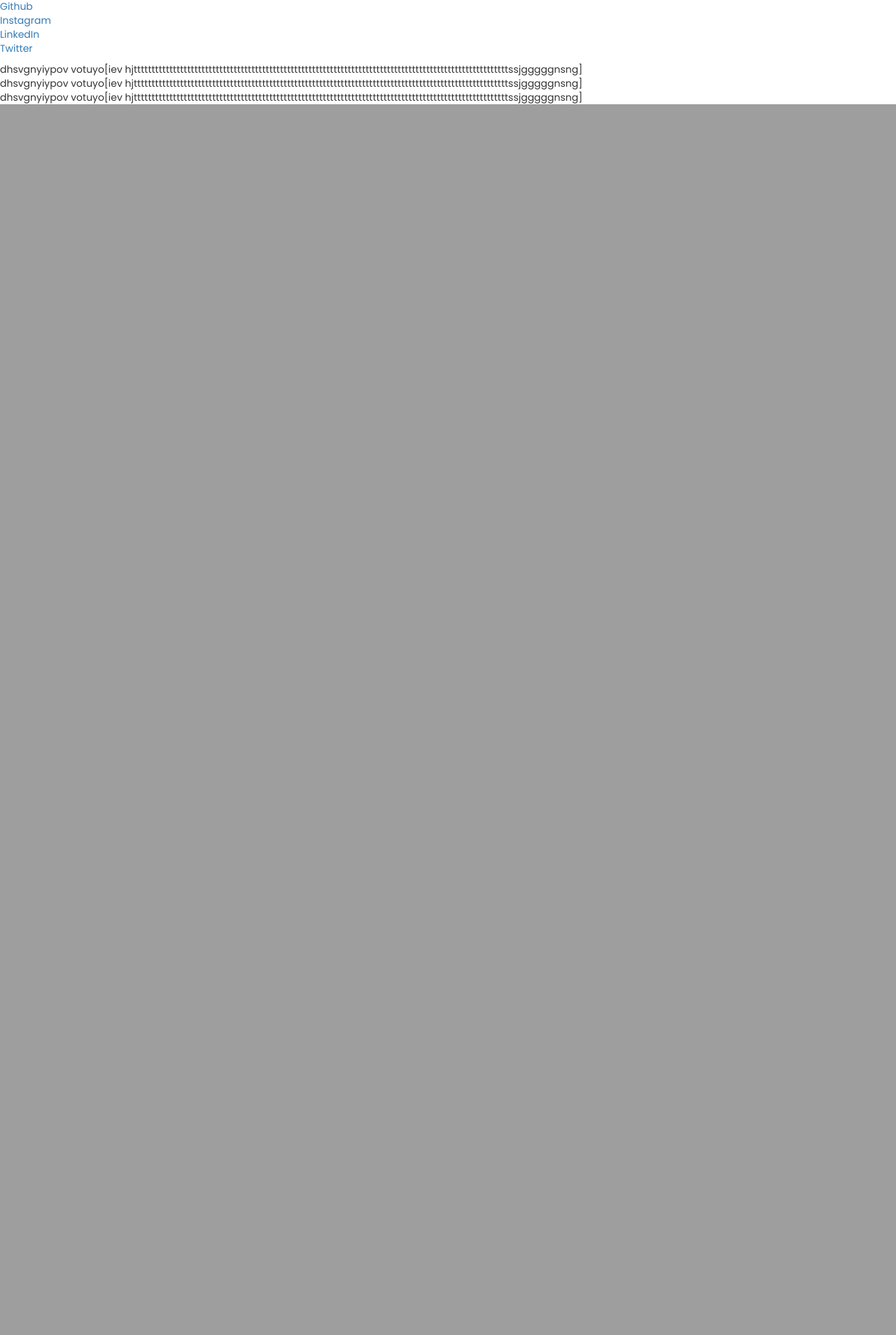
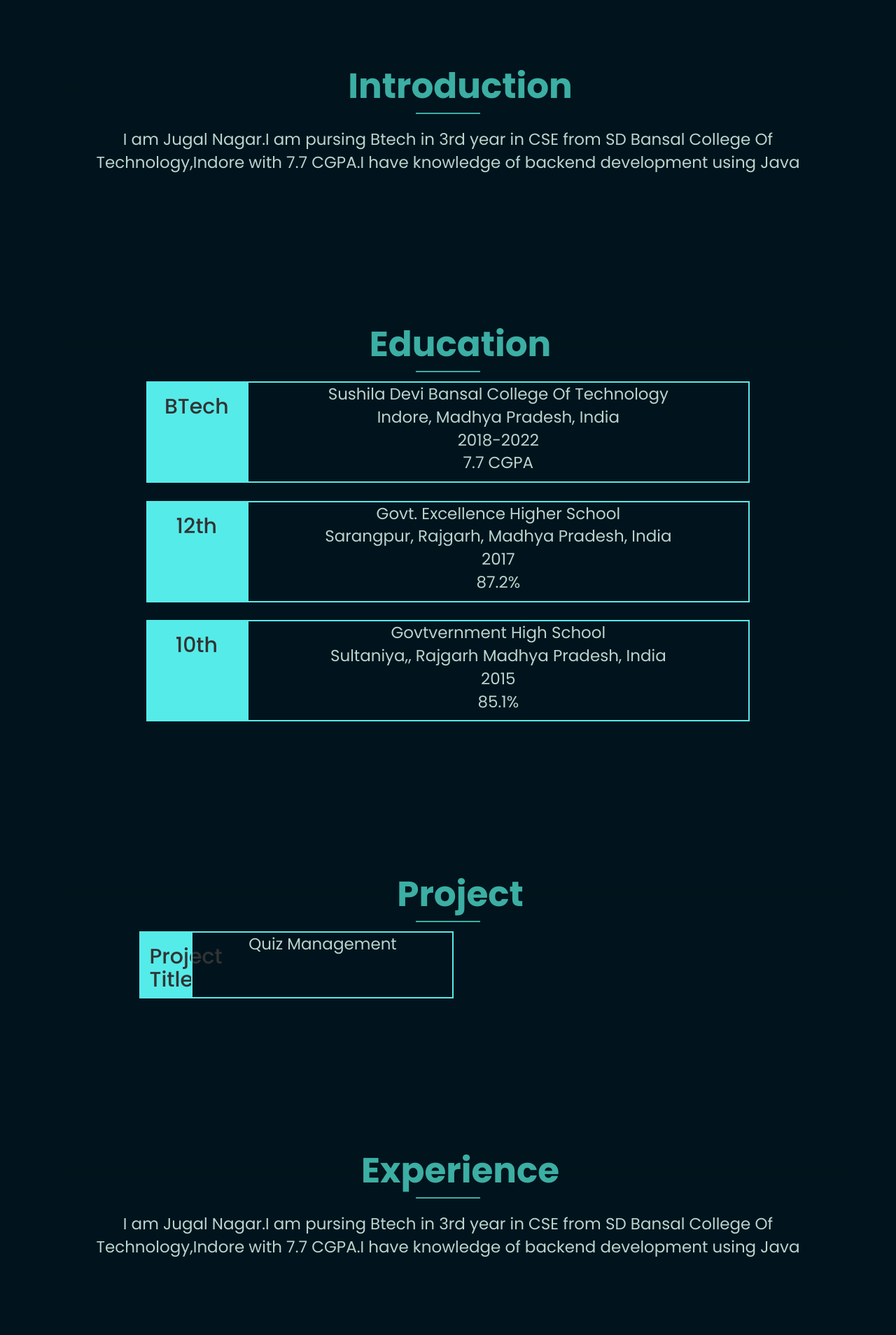
Before and after one commit to jugalnagar/jugal, a PHP site: page / in a window 1280 px wide. Shown: the part 821-2729 px from the top of the page at 70% size. Before the commit the page ends 970 px from the top, so only its background shows below. Run offline with PHP 8.4, Linux system fonts and the light colour scheme; some web fonts are replaced.

Commit message:
new update

```diff
--- a/css/style.css
+++ b/css/style.css
@@ -2,6 +2,18 @@
 @import url(https://weloveiconfonts.com/api/?family=entypo);
 
 /******************* PRELOADER ******************/
+
+.row {
+  display: flex;
+}
+
+/* Create two equal columns that sits next to each other */
+.column {
+  flex: 50%;
+  padding: 10px;
+  height: 300px; /* Should be removed. Only for demonstration */
+}
+
 .heading {
   position: absolute;
   color: #fff;
@@ -29,6 +41,7 @@
 body {
   font-family: "Poppins", sans-serif !important;
   overflow-x: hidden;
+  background-color: #01141d;
 }
 
 * {
@@ -54,7 +67,7 @@ header {
   right: 0;
   bottom: 0;
   min-width: 100%;
-  min-height: 100%;
+  min-height: 150px;
 }
 .hr {
   border: 1px solid #3caea3;
@@ -137,7 +150,7 @@ header {
 
 .banner-text {
   position: absolute;
-  top: 35%;
+  top: 10%;
   z-index: 1;
   margin-left: 6rem;
   margin-right: 6rem;
@@ -147,6 +160,8 @@ header {
   color: #fff;
   font-size: 4rem;
   margin-left: 2vw;
+  text-align: center;
+  padding-top: 25%;
 }
 
 .banner-text .main-head span {
@@ -161,6 +176,7 @@ header {
 
 .below-head {
   margin-left: 3vw;
+  text-align: center;
 }
 
 .below-head span {
@@ -190,86 +206,27 @@ header {
   animation: fade_move_down 2s ease-in-out infinite;
 }
 
-/*animated scroll arrow animation*/
 
-@-webkit-keyframes fade_move_down {
-  0% {
-    -webkit-transform: translate(0, -10px) rotate(45deg);
-    opacity: 0;
-  }
-  50% {
-    opacity: 1;
-  }
-  100% {
-    -webkit-transform: translate(0, 10px) rotate(45deg);
-    opacity: 0;
-  }
-}
+/******************* card ***********************/
 
-@-moz-keyframes fade_move_down {
-  0% {
-    -moz-transform: translate(0, -10px) rotate(45deg);
-    opacity: 0;
-  }
-  50% {
-    opacity: 1;
-  }
-  100% {
-    -moz-transform: translate(0, 10px) rotate(45deg);
-    opacity: 0;
-  }
-}
-
-@keyframes fade_move_down {
-  0% {
-    transform: translate(0, -10px) rotate(45deg);
-    opacity: 0;
-  }
-  50% {
-    opacity: 1;
-  }
-  100% {
-    transform: translate(0, 10px) rotate(45deg);
-    opacity: 0;
-  }
-}
-
-::-webkit-scrollbar {
-  width: 15px; /* adjusting the width of the scrollbar */
-}
-::-webkit-scrollbar-track {
-  background: #212529; /* adding background to the scrollbar */
-}
-::-webkit-scrollbar-thumb {
-  background: linear-gradient(
-    300deg,
-    #078ea3,
-    #07b4b4
-  ); /* adding linear color to the scroll-thumb */
-}
-
-/******************* ABOUT ***********************/
-
-.about {
-  height: 650px;
+.card {
+  min-height: 350px;
   padding: 6.8% 0% 7%;
   text-align: center;
+  background-color: #01141d;
+  margin: 10px 10px;
 }
 
 h1 {
   text-align: center;
+  color: #3caea3;
 }
 
-.about h1 {
+.card h1 {
   font-size: 50px;
   font-weight: bold;
   backdrop-filter: blur(20px);
-}
-
-.about h1 {
-  font-size: 50px;
-  font-weight: bold;
-  backdrop-filter: blur(20px);
+  margin-left: 35px;
 }
 
 hr {
@@ -279,16 +236,39 @@ hr {
   margin: auto;
 }
 
-.about p {
+.card p {
   font-size: 23px;
 }
 
-.about-content {
-  margin-top: 50px;
+.card-content {
+  margin-top: 20px;
   text-align: center;
+  color: #b8d5cd;
+  padding: 0% 5% 0% 5%;
 }
 
 /******about end ******** */
+
+
+.education-card {
+  min-height: 100px;
+  padding: 1% 15% 1% 15%;
+  text-align: center;
+  margin-left: 10px;
+  margin-right: 10px;
+}
+
+
+.education-title{
+  background-color: #55ebe9;
+  font-size: 18px;
+}
+
+.education-content {
+  text-align: center;
+  color: #b8d5cd;
+  border: 2px solid #55ebe9;
+}
 
 
 /*********Section-Sharpen your skills ends**********/
@@ -581,45 +561,102 @@ HEAD .round-2 {
   background-image: linear-gradient(130deg, #05272e 40%, #183a36 100%);
   /* background-image:linear-gradient(130deg, #ffa159 10%, #ff39b4 51%, #ffa159 100%);    */
 }
-/*styling social icons*/
-.socialicon {
-  color: #fff;
-  cursor: pointer;
-  background-color: #3caea3;
+
+
+/*social-slidbar*/
+
+[class^="entypo-"]:before {
+  font-family: "entypo", sans-serif;
 }
-.socialicon:hover {
-  text-decoration: none;
-  color: #3caea3;
-
-  background-color: white;
-  border-radius: 50%;
+#social-sidebar {
+  left: 0;
+  position: fixed;
+  top: 30%;
 }
-.socialicons a:hover {
-  text-decoration: none;
+#social-sidebar li:first-child a {
+  border-top-right-radius: 5px;
+}
+#social-sidebar li:last-child a {
+  border-bottom-right-radius: 5px;
 }
 
-.subscribe-box {
-  background: rgba(0, 0, 0, 0.15);
-  border-radius: 5px;
+#social-sidebar a {
+  background: rgba(31, 30, 30, 0.7);
+  color: #fff;
+  text-decoration: none;
+  display: block;
+  height: 50px;
+  width: 50px;
+  font-size: 24px;
+  line-height: 50px;
+  position: relative;
+  text-align: center;
+  cursor: pointer;
+}
+#social-sidebar a:hover span {
+  left: 120%;
+  opacity: 1;
+}
+#social-sidebar a span {
+  font: 12px "Poppins", sans-serif;
+  text-transform: uppercase;
+  border-radius: 3px;
+  line-height: 24px;
+  left: -100%;
+  margin-top: -16px;
+  opacity: 0;
+  padding: 4px 8px;
+  position: absolute;
+  transition: opacity 0.3s, left 0.4s;
+  top: 50%;
+  z-index: -1;
 }
 
-.subscribe-button {
-  background: #3caea3 !important;
-  cursor: pointer;
-  width: auto;
+#social-sidebar a span:before {
+  content: "";
+  display: block;
+  height: 8px;
+  width: 8px;
+  left: -4px;
+  margin-top: -4px;
+  position: absolute;
+  top: 50%;
+  transform: rotate(45deg);
 }
 
-.subscribe-button:hover {
-  background-color: transparent !important;
-  transition: 0.4s;
+#social-sidebar a[class*="twitter"]:hover,
+#social-sidebar a[class*="twitter"] span,
+#social-sidebar a[class*="twitter"] span:before {
+  background: #00aced;
 }
 
-.subscribe-button:hover {
-  background-color: #439b98 !important;
-  cursor: pointer;
+#social-sidebar a[class*="facebook"]:hover,
+#social-sidebar a[class*="facebook"] span,
+#social-sidebar a[class*="facebook"] span:before {
+  background: #3b5998;
 }
 
-.copyright-text {
-  font-size: 14px;
-  letter-spacing: 0.6px !important;
+#social-sidebar a[class*="gplus"]:hover,
+#social-sidebar a[class*="gplus"] span,
+#social-sidebar a[class*="gplus"] span:before {
+  background: #e34429;
 }
+
+#social-sidebar a[class*="instagrem"]:hover,
+#social-sidebar a[class*="instagrem"] span,
+#social-sidebar a[class*="instagrem"] span:before {
+  background: #ea4c89;
+}
+
+#social-sidebar a[class*="linkedin"]:hover,
+#social-sidebar a[class*="linkedin"] span,
+#social-sidebar a[class*="linkedin"] span:before {
+  background: #0a416e;
+}
+
+#social-sidebar a[class*="github"]:hover,
+#social-sidebar a[class*="github"] span,
+#social-sidebar a[class*="github"] span:before {
+  background: #9c7a5b;
+}
+#social-sidebar a[class*="github"] span:before {background: #9C7A5B;}
--- a/index.html
+++ b/index.html
@@ -19,6 +19,7 @@
 <body>
 	<header class="fix">
 		<img src="video/background.gif" class="vid-bg" alt="background-gif">
+
         <nav class="navbar navbar-expand-lg navbar-dark fixed-top nav-col">
             <a class="navbar-brand" href="#"><strong><span class="brand1">Jugal</span>Nagar</strong></a>
             <button class="navbar-toggler" type="button" data-toggle="collapse" data-target="#navbarSupportedContent"
@@ -29,25 +30,30 @@
             <div class="collapse navbar-collapse" id="navbarSupportedContent">
                 <ul class="navbar-nav ml-auto">
                     <li class="nav-item active">
-                        <a class="nav-link font-weight-bold nav-items" href="#">Home <span
+                        <a class="nav-link font-weight-bold nav-items" href="#introduction">About <span
                                 class="sr-only">(current)</span></a>
-                                <hr class="hr">
-                    </li>
-                    <li class="nav-item">
-                        <a class="nav-link font-weight-bold nav-items" href="about.html">About</a>
                                 <hr class="hr">
                     </li>
 
                     <li class="nav-item">
-                        <a class="nav-link  font-weight-bold nav-items" href="#team">Team</a>
+                        <a class="nav-link  font-weight-bold nav-items" href="#education">Education</a>
                         <hr class="hr">
                     </li>
 
                     <li class="nav-item">
-                        <a class="nav-link font-weight-bold nav-items dropdown-toggle" href="#" id="navbarDropdown"
-                            role="button" data-toggle="dropdown" aria-haspopup="true" aria-expanded="false">
-                            More</a>
+                        <a class="nav-link  font-weight-bold nav-items" href="#project">Project</a>
                         <hr class="hr">
+                    </li>
+
+                    <li class="nav-item">
+                        <a class="nav-link  font-weight-bold nav-items" href="#experience">Experience</a>
+                        <hr class="hr">
+                    </li>
+
+                    <li class="nav-item">
+                        <a class="nav-link  font-weight-bold nav-items" href="JugalCV.pdf">Resume</a>
+                        <hr class="hr">
+                    </li>
 
                     <li class="nav-item">
                         <a class="nav-link  font-weight-bold nav-items" href="#footer">Contact</a>
@@ -58,10 +64,16 @@
         </nav>
 
         <div class="banner-text text-center">
+        	<div class="row">
+        		<div class="col">
+		        	<img src="images/jugalbg.png">
+		        </div>
+		        <div class = "col">
 		            <p class="main-head">We are <span>Programmers</span></p>
 		            <p class="below-head"> Algo Phantoms is an <span>Open Source organization</span> focusses on <span> Data
 		                    Structure and Algorithms</span></p>
-            <img src="images/jugalbg.jpg">
+		        </div>
+            </div>
         </div>
 
         <a class="smoothscroll" href="#about">
@@ -94,23 +106,87 @@
         </li>
     </ul>
 
-    <main>
-    	<section>
-    		dhsvgnyiypov
-    		votuyo[iev
-    		hjtttttttttttttttttttttttttttttttttttttttttttttttttttttttttttttttttttttttttttttttttttttttttttttttttttttttttssjgggggnsng]
+    <section id="introduction">
+    	<div class="card">
+    		<h1>Introduction</h1>
+    		<hr>
+    		<div class="card-content">
+    			<p>I am Jugal Nagar.I am pursing Btech in 3rd year in CSE from SD Bansal College Of Technology,Indore with 7.7 CGPA.I have
+    			knowledge of backend development using Java</p>
+    		</div>
+    	</div>
     </section>
-    	<section>
-    		dhsvgnyiypov
-    		votuyo[iev
-    		hjtttttttttttttttttttttttttttttttttttttttttttttttttttttttttttttttttttttttttttttttttttttttttttttttttttttttttssjgggggnsng]
+
+    <section id="education">
+    	<div class="card">
+    		<h1>Education</h1>
+    		<hr>
+    		<div class="row education-card">
+				<div class="col-lg-2 col-sm-2 education-title">
+					<h2>BTech</h2>
+				</div>
+				<div class="col-lg-10 col-sm-10 education-content">
+					<p>Sushila Devi Bansal College Of Technology<br>
+						Indore, Madhya Pradesh, India<br>
+						2018-2022 <br>
+						7.7 CGPA
+					</p>
+				</div>
+    		</div>
+    		<div class="row education-card">
+				<div class="col-lg-2 col-sm-2 education-title">
+					<h2>12th</h2>
+				</div>
+				<div class="col-lg-10 col-sm-10 education-content">
+					<p>Govt. Excellence Higher School <br>
+						Sarangpur, Rajgarh, Madhya Pradesh, India<br>
+						2017<br>
+						87.2%
+					</p>
+				</div>
+    		</div>
+    		<div class="row education-card">
+				<div class="col-lg-2 col-sm-2 education-title">
+					<h2>10th</h2>
+				</div>
+				<div class="col-lg-10 col-sm-10 education-content">
+					<p>Govtvernment High School<br>
+						Sultaniya,, Rajgarh Madhya Pradesh, India<br>
+						2015<br>
+						85.1%
+					</p>
+				</div>
+    		</div>
+    	</div>
     </section>
-    	<section>
-    		dhsvgnyiypov
-    		votuyo[iev
-    		hjtttttttttttttttttttttttttttttttttttttttttttttttttttttttttttttttttttttttttttttttttttttttttttttttttttttttttssjgggggnsng]
+
+    <section id="project">
+    	<div class="card">
+    		<h1>Project</h1>
+    		<hr>
+    		<div class="row">
+    			<div class="row education-card">
+					<div class="col-lg-2 education-title">
+						<h2>Project Title</h2>
+					</div>
+					<div class="col-lg-10 education-content">
+						<p> Quiz Management </p>
+					</div>
+    			</div>
+    		</div>
+    	</div>
     </section>
-    </main>
+
+    <section id="experience">
+    	<div class="card">
+    		<h1>Experience</h1>
+    		<hr>
+    		<div class="card-content">
+    			<p>I am Jugal Nagar.I am pursing Btech in 3rd year in CSE from SD Bansal College Of Technology,Indore with 7.7 CGPA.I have
+    			knowledge of backend development using Java</p>
+    		</div>
+    	</div>
+    </section>
 
 
 </body>
```
Also changed, not shown: about.html (deleted, +0 -9 lines), images/jugalbg.png (added), 1 other file. Lines whose indentation alone changed are shown as unchanged.
